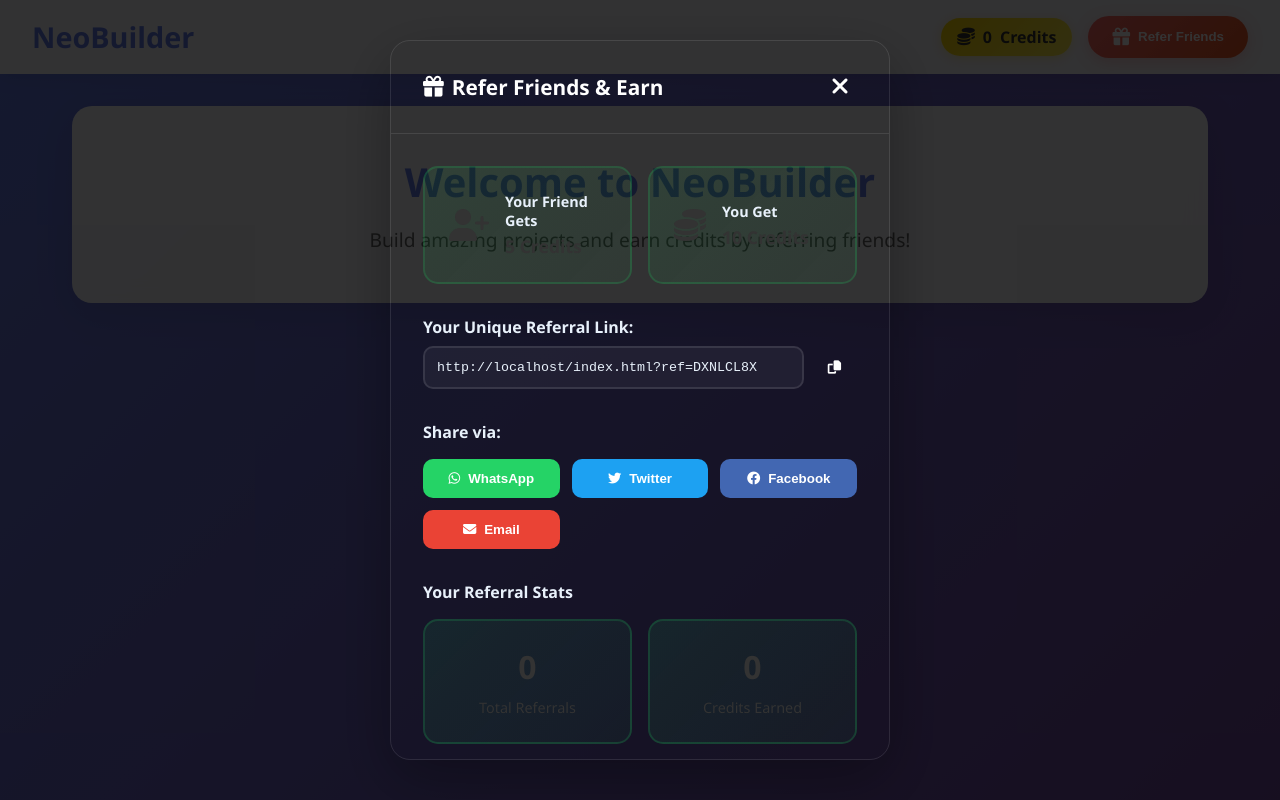
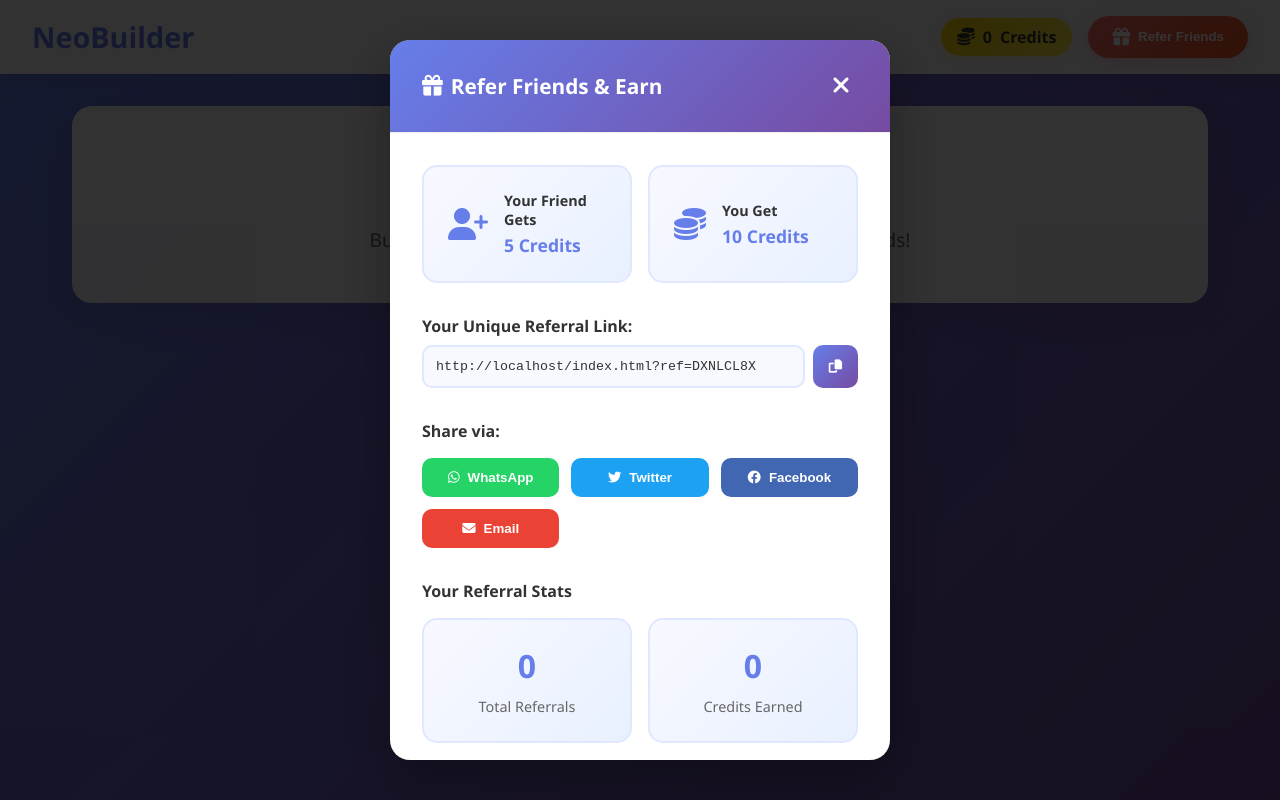
Before and after one commit to Novara-Team/NeoBuilder, a website: page index.html in a window 1280 px wide. Both pictures are taken after a click on the button "Refer Friends". Drawn offline with Linux system fonts and the light colour scheme.

Commit message:
Updated style.css

```diff
--- a/script.js
+++ b/script.js
@@ -240,3 +240,19 @@
             });
     });
 }
+
+const inboxList = document.getElementById('inboxList');
+
+// Referral system elements
+const referralBtn = document.getElementById('referralBtn');
+const mobileReferralBtn = document.getElementById('mobileReferralBtn');
+const referralOverlay = document.getElementById('referralOverlay');
+const closePanel = document.getElementById('closePanel');
+const welcomeMessage = document.getElementById('welcomeMessage');
+const closeWelcome = document.getElementById('closeWelcome');
+const referralLink = document.getElementById('referralLink');
+const copyReferralBtn = document.getElementById('copyBtn');
+const totalReferrals = document.getElementById('totalReferrals');
+const earnedCredits = document.getElementById('earnedCredits');
+
+// Voice command elements
--- a/style.css
+++ b/style.css
@@ -182,7 +182,7 @@
 }
 
 .referral-panel {
-    background: var(--panel);
+    background: white;
     border-radius: 20px;
     max-width: 500px;
     width: 90%;
@@ -190,7 +190,6 @@
     overflow-y: auto;
     box-shadow: 0 20px 60px rgba(0, 0, 0, 0.3);
     animation: slideUp 0.3s ease;
-    border: 1px solid rgba(255, 255, 255, 0.1);
 }
 
 .panel-header {
@@ -198,8 +197,8 @@
     justify-content: space-between;
     align-items: center;
     padding: 1.5rem 2rem;
-    border-bottom: 1px solid rgba(255, 255, 255, 0.1);
-    background: linear-gradient(135deg, var(--accent), #16a34a);
+    border-bottom: 1px solid #eee;
+    background: linear-gradient(135deg, #667eea, #764ba2);
     color: white;
     border-radius: 20px 20px 0 0;
 }
@@ -209,7 +208,6 @@
     align-items: center;
     gap: 0.5rem;
     font-size: 1.3rem;
-    margin: 0;
 }
 
 .close-btn {
@@ -244,24 +242,24 @@
     align-items: center;
     gap: 1rem;
     padding: 1.5rem;
-    background: linear-gradient(135deg, rgba(34, 197, 94, 0.1), rgba(34, 197, 94, 0.05));
+    background: linear-gradient(135deg, #f8f9ff, #e8f0ff);
     border-radius: 15px;
-    border: 2px solid rgba(34, 197, 94, 0.2);
+    border: 2px solid #e0e8ff;
 }
 
 .reward-item i {
     font-size: 2rem;
-    color: var(--accent);
+    color: #667eea;
 }
 
 .reward-item h4 {
-    color: #e8f1fb;
+    color: #333;
     font-size: 0.9rem;
     margin-bottom: 0.25rem;
 }
 
 .credits {
-    color: var(--accent);
+    color: #667eea;
     font-weight: 700;
     font-size: 1.1rem;
 }
@@ -275,7 +273,7 @@
     display: block;
     margin-bottom: 0.5rem;
     font-weight: 600;
-    color: #e8f1fb;
+    color: #333;
 }
 
 .link-container {
@@ -286,15 +284,15 @@
 #referralLink {
     flex: 1;
     padding: 0.75rem;
-    border: 2px solid rgba(255, 255, 255, 0.1);
+    border: 2px solid #e0e8ff;
     border-radius: 10px;
     font-family: monospace;
-    background: rgba(255, 255, 255, 0.05);
-    color: #e8f1fb;
+    background: #f8f9ff;
+    color: #333;
 }
 
 .copy-btn {
-    background: linear-gradient(135deg, var(--accent), #16a34a);
+    background: linear-gradient(135deg, #667eea, #764ba2);
     color: white;
     border: none;
     padding: 0.75rem 1rem;
@@ -305,13 +303,13 @@
 
 .copy-btn:hover {
     transform: translateY(-2px);
-    box-shadow: 0 4px 15px rgba(34, 197, 94, 0.3);
+    box-shadow: 0 4px 15px rgba(102, 126, 234, 0.3);
 }
 
 /* Share Buttons */
 .share-buttons h4 {
     margin-bottom: 1rem;
-    color: #e8f1fb;
+    color: #333;
 }
 
 .share-options {
@@ -359,7 +357,7 @@
 /* Referral Stats */
 .referral-stats h4 {
     margin-bottom: 1rem;
-    color: #e8f1fb;
+    color: #333;
 }
 
 .stats-grid {
@@ -371,21 +369,21 @@
 .stat-item {
     text-align: center;
     padding: 1.5rem;
-    background: linear-gradient(135deg, rgba(34, 197, 94, 0.1), rgba(34, 197, 94, 0.05));
+    background: linear-gradient(135deg, #f8f9ff, #e8f0ff);
     border-radius: 15px;
-    border: 2px solid rgba(34, 197, 94, 0.2);
+    border: 2px solid #e0e8ff;
 }
 
 .stat-number {
     display: block;
     font-size: 2rem;
     font-weight: 700;
-    color: var(--accent);
+    color: #667eea;
     margin-bottom: 0.5rem;
 }
 
 .stat-label {
-    color: var(--muted);
+    color: #666;
     font-size: 0.9rem;
 }
 
```
